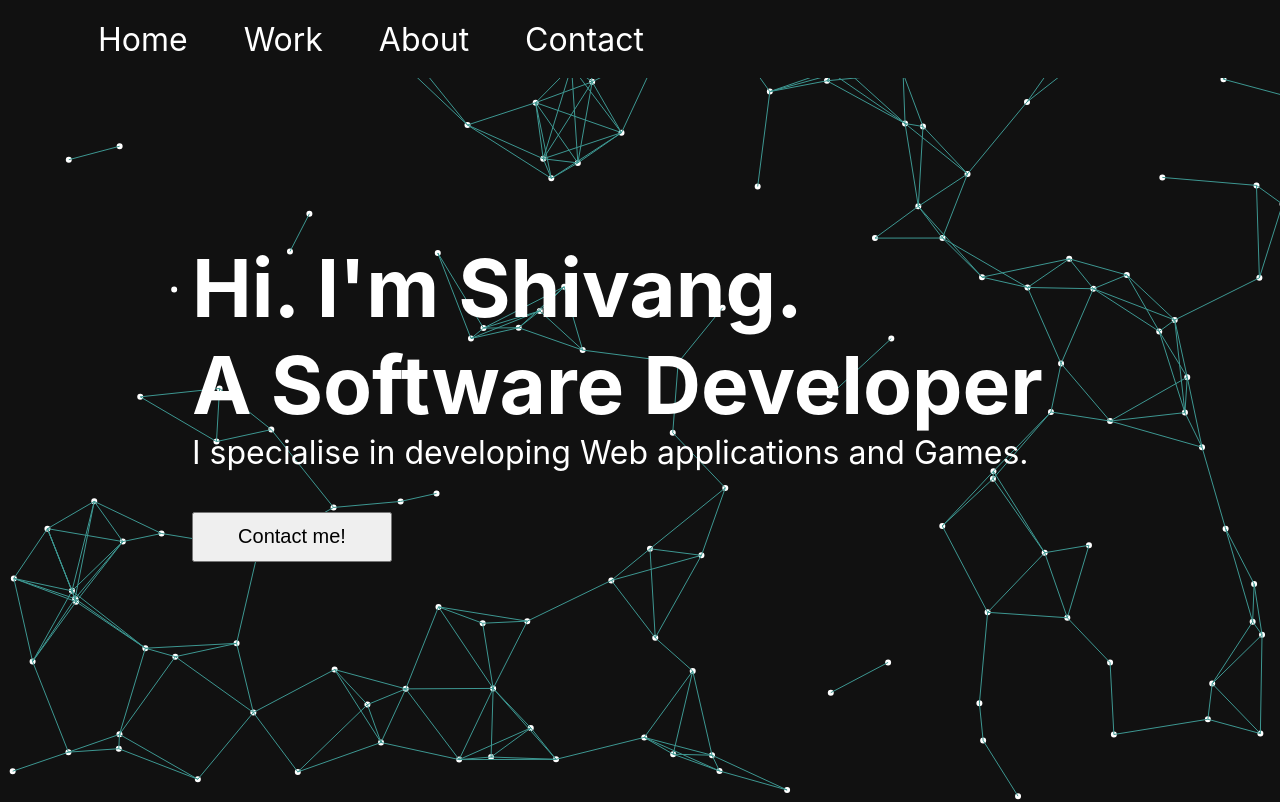
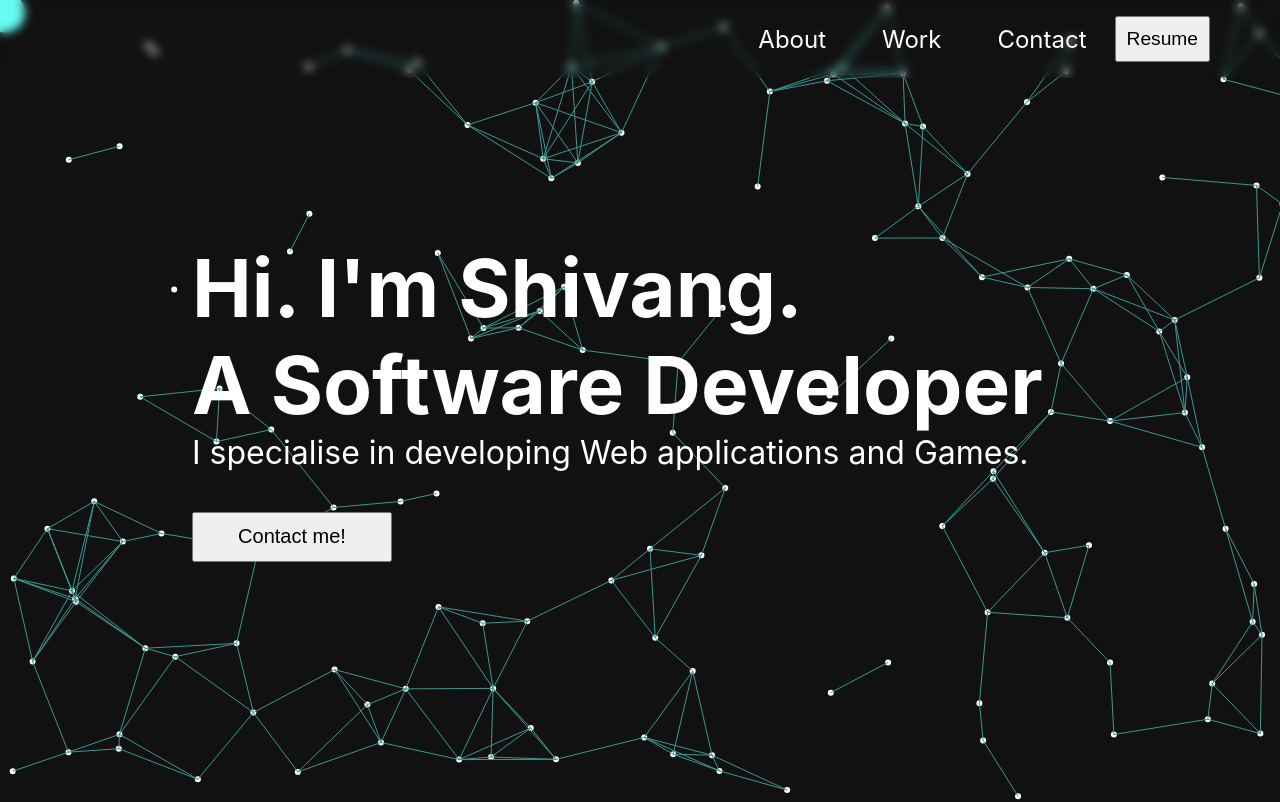
Before and after one commit to ShivangMishra/ShivangMishra.github.io, a React (Create React App) app: page / in a window 1280 px wide. Shown: the top 802 px of the page. Built offline with nearby package versions, Linux system fonts and the light colour scheme.

Commit message:
new navbar layout

```diff
--- a/src/App.js
+++ b/src/App.js
@@ -12,8 +12,8 @@ function App() {
     <>
       <Navbar />
       <Home />
+      <About />
       <Work />
-      <About />
     </>
   );
 }
--- a/src/components/navbar/Navbar.css
+++ b/src/components/navbar/Navbar.css
@@ -4,10 +4,12 @@
 }
 
 .navbar {
-  background-color: var(--black);
+  /* background-color: var(--black); */
+  backdrop-filter: blur(5px);
   z-index: 5;
   height: 78px;
   display: flex;
+  flex-direction: row-reverse;
   align-items: center;
   padding: 0 70px;
 }
@@ -28,6 +30,12 @@
   padding: 0 28px;
 }
 
+.navbar button {
+  padding: 10px 10px;
+  font-size: 1.2rem;
+  /* border-radius: 10px; */
+}
+
 .sticky {
   position: fixed;
   top: 0;
@@ -43,7 +51,7 @@
 .link {
   color: var(--link-color);
   text-decoration: none;
-  font-size: 2rem;
+  font-size: 1.5rem;
 }
 
 .link:hover {
@@ -52,7 +60,7 @@
 
 .link-active {
   text-decoration: none;
-  font-size: 2rem;
+  font-size: 1.5rem;
   color: var(--link-active-color);
 }
 
--- a/src/components/navbar/Navbar.js
+++ b/src/components/navbar/Navbar.js
@@ -6,22 +6,18 @@ export default function Navbar() {
   const { hash } = useLocation();
   const isActive = (iHash) => hash === iHash;
   const sections = [
-    { title: "Home", to: "#home" },
+    // { title: "Home", to: "#home" },
+    { title: "About", to: "#about" },
     { title: "Work", to: "#work" },
-    { title: "About", to: "#about" },
     { title: "Contact", to: "#contact" },
   ];
   return (
     <nav className="navbar sticky">
-      <ul className="navlist left">
+      <ul className="navlist">
         {sections.map((section) => (
           <li>
             <NavHashLink
-              className={
-                isActive(section.to)
-                  ? "link-active"
-                  : "link"
-              }
+              className={isActive(section.to) ? "link-active" : "link"}
               smooth
               to={section.to}
             >
@@ -29,8 +25,8 @@ export default function Navbar() {
             </NavHashLink>
           </li>
         ))}
+        <button>Resume</button>
       </ul>
-      <div className="right"></div>
     </nav>
   );
 }
```
